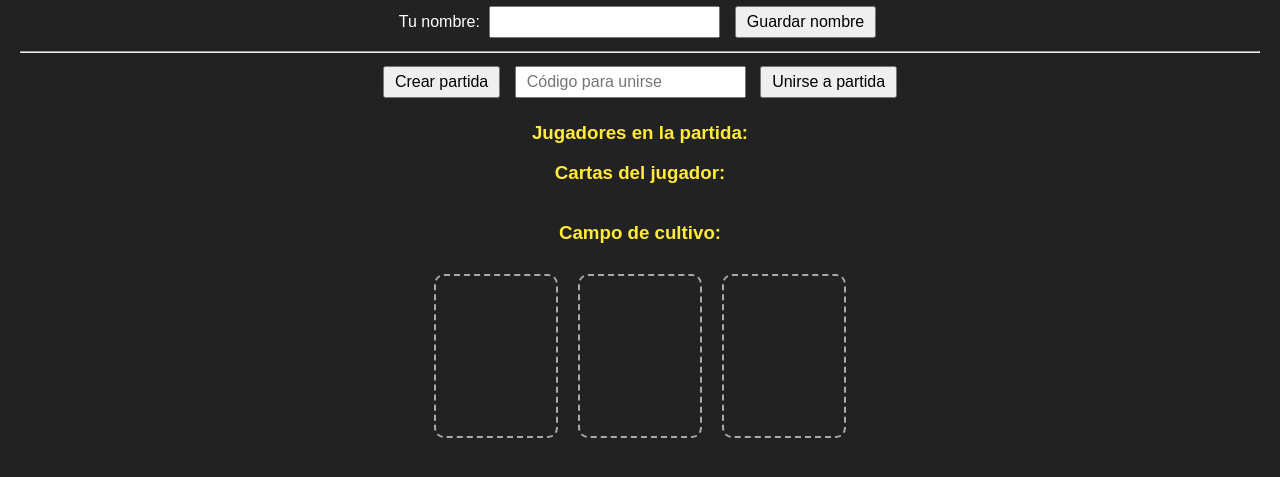
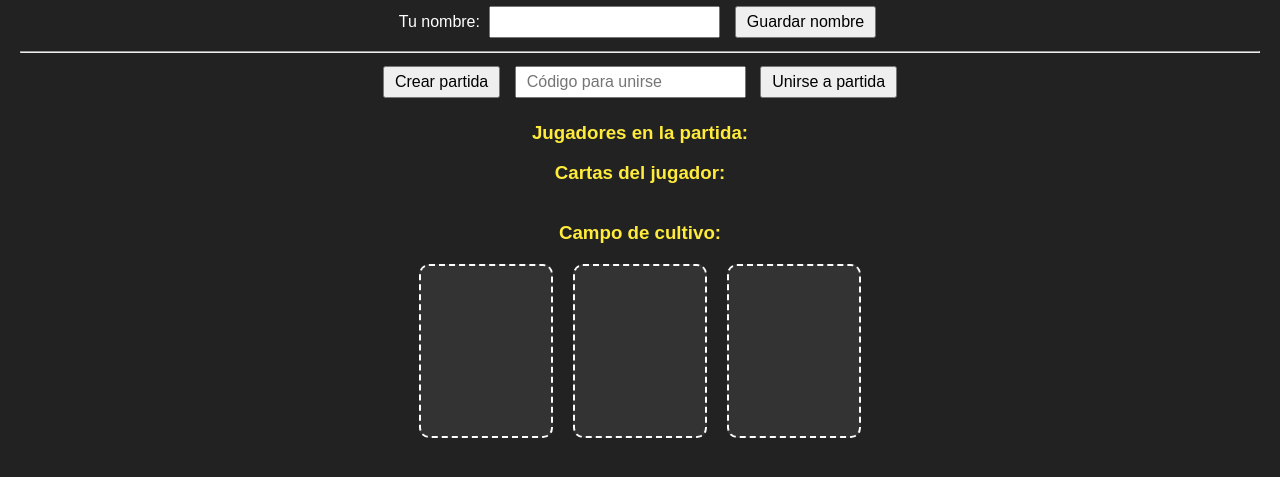
Before and after one commit to eabasan/judias, a plain HTML site: page index.html in a window 1280 px wide. Shown: the part 99-576 px from the top of the page. Drawn offline with Linux system fonts and the light colour scheme.

Commit message:
Plantacion cultivo

```diff
--- a/style.css
+++ b/style.css
@@ -56,7 +56,6 @@ ul {
 .el-judicultor { background-color: #ff9966; }
 .hippy-judía { background-color: #32CD32; } /* verde distinto de La Pocha */
 
-/* Campo de cultivo */
 #campo {
   display: flex;
   justify-content: center;
@@ -64,12 +63,13 @@ ul {
 }
 
 .hueco {
-  width: 120px;
-  height: 160px;
-  border: 2px dashed #aaa;
-  margin: 10px;
+  width: 130px;
+  height: 170px;
+  border: 2px dashed #fff;
   border-radius: 10px;
+  margin: 0 10px;
   display: flex;
+  align-items: center;
   justify-content: center;
-  align-items: center;
+  background-color: #333; /* contraste con las cartas */
 }
```
